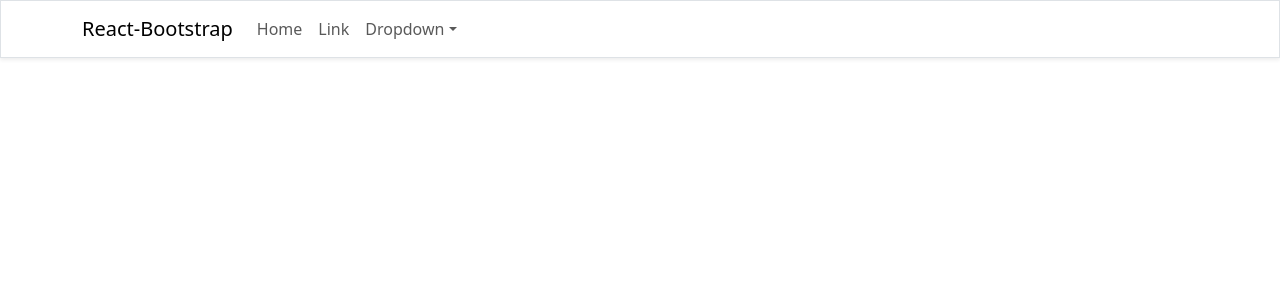
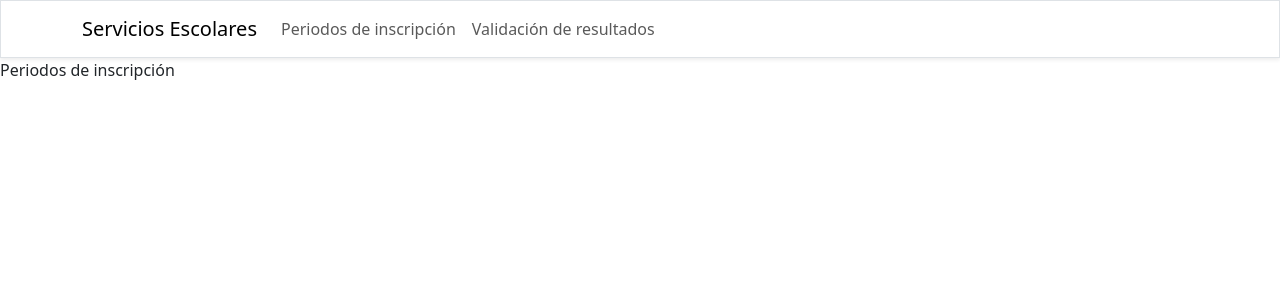
Before and after one commit to ConfleisX01/Micro-Servicios, a React (Create React App) app in the folder client/: page /periodos_inscripcion in a window 1280 px wide. Shown: the top 300 px of the page. Built offline with nearby package versions, Linux system fonts and the light colour scheme.

Commit message:
Maquetado de rutas

```diff
--- a/client/src/App.js
+++ b/client/src/App.js
@@ -1,10 +1,14 @@
 import 'bootstrap/dist/css/bootstrap.min.css';
-// import { BrowserRouter as Router, Route, Routes, Link} from 'react-router-dom'
-import Navigation from './components/Nav/Navigation';
+import Services from './pages/ServiciosEscolares/admin';
+import { useState } from 'react';
 
 function App() {
+  const [currentPage, setCurrentPage] = useState(0) // Identacion de las paginas
+
   return (
-    <Navigation></Navigation>
+    <>
+      {currentPage == 0 ? <Services></Services> : null}
+    </>
   );
 }
 
--- a/client/src/components/Nav/Navigation.js
+++ b/client/src/components/Nav/Navigation.js
@@ -1,34 +1,19 @@
 import Container from 'react-bootstrap/Container';
 import Nav from 'react-bootstrap/Nav';
 import Navbar from 'react-bootstrap/Navbar';
-import NavDropdown from 'react-bootstrap/NavDropdown';
 
-function BasicExample() {
+export default function Navigation(props) {
   return (
     <Navbar expand="lg" className="border shadow-sm">
       <Container>
-        <Navbar.Brand href="#home">React-Bootstrap</Navbar.Brand>
+        <Navbar.Brand href="/servicios_escolares">Servicios Escolares</Navbar.Brand>
         <Navbar.Toggle aria-controls="basic-navbar-nav" />
         <Navbar.Collapse id="basic-navbar-nav">
           <Nav className="me-auto">
-            <Nav.Link href="#home">Home</Nav.Link>
-            <Nav.Link href="#link">Link</Nav.Link>
-            <NavDropdown title="Dropdown" id="basic-nav-dropdown">
-              <NavDropdown.Item href="#action/3.1">Action</NavDropdown.Item>
-              <NavDropdown.Item href="#action/3.2">
-                Another action
-              </NavDropdown.Item>
-              <NavDropdown.Item href="#action/3.3">Something</NavDropdown.Item>
-              <NavDropdown.Divider />
-              <NavDropdown.Item href="#action/3.4">
-                Separated link
-              </NavDropdown.Item>
-            </NavDropdown>
+            {props.children}
           </Nav>
         </Navbar.Collapse>
       </Container>
     </Navbar>
   );
 }
-
-export default BasicExample;
--- /dev/null
+++ b/client/src/pages/ServiciosEscolares/admin.js
@@ -0,0 +1,32 @@
+import Navigation from "../../components/Nav/Navigation"
+import Nav from 'react-bootstrap/Nav';
+import { BrowserRouter, Link, Route, Routes } from 'react-router-dom'
+
+import Inscripcion from "./inscripcion";
+import Resultados from "./resultados";
+
+export default function Services() {
+    const links = [
+        { label: 'Periodos de inscripción', route: '/periodos_inscripcion' },
+        { label: 'Validación de resultados', route: '/resultados' },
+    ]
+
+    return (
+        <BrowserRouter>
+            <Navigation>
+                {links.map((link, index) => (
+                    <Nav.Link as={Link}
+                        to={link.route}
+                        key={index}
+                    >
+                        {link.label}
+                    </Nav.Link>
+                ))}
+            </Navigation>
+            <Routes>
+                <Route path="/periodos_inscripcion" element={<Inscripcion />} />
+                <Route path="/resultados" element={<Resultados />} />
+            </Routes>
+        </BrowserRouter>
+    )
+}
--- /dev/null
+++ b/client/src/pages/ServiciosEscolares/inscripcion.js
@@ -0,0 +1,7 @@
+export default function Inscripcion() {
+    return (
+        <>
+            <p>Periodos de inscripción</p>
+        </>
+    )
+}
--- /dev/null
+++ b/client/src/pages/ServiciosEscolares/resultados.js
@@ -0,0 +1,7 @@
+export default function Resultados() {
+    return (
+        <>
+            <p>Resultados</p>
+        </>
+    )
+}
```
Also changed, not shown: client/src/pages/ServiciosEscolares/index.js (deleted).
